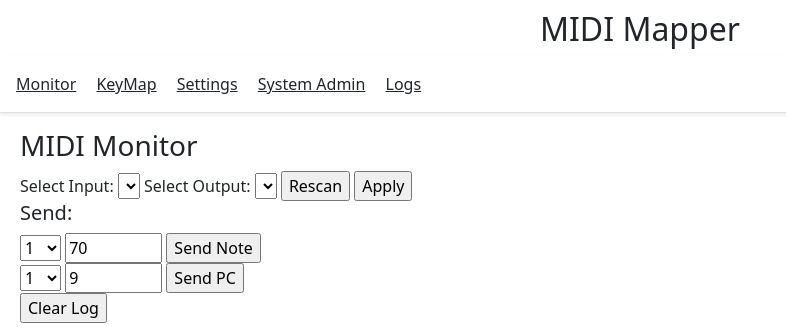
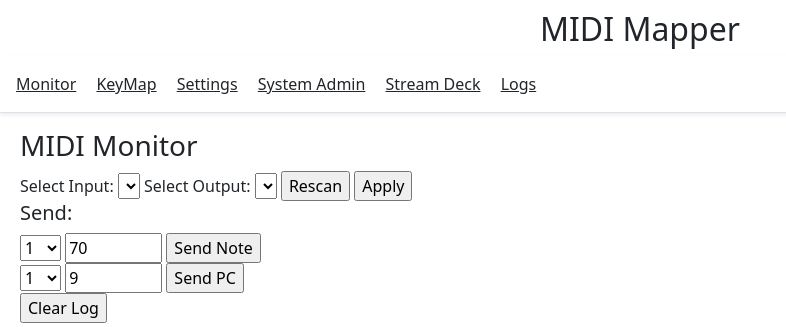
Before and after one commit to natedreger/MidiMapper-Public-Beta, a Flask app: page / in a window 1280 px wide. Shown: the top 327 px of the page, without its empty margins (0-786 px from the left). Run offline with Flask 3, Linux system fonts and the light colour scheme; lists and menus that the app fills with data are empty; parts of the project's set-up code (start-up, migrations or seed data) failed here and were passed over; some libraries are stand-ins or nearby versions.

Commit message:
streamdeck companion

```diff
--- a/app.py
+++ b/app.py
@@ -150,7 +150,7 @@
 try:
     ledThread.start()
     osc_process.start()
-    streamdeck.start()
+    # streamdeck.start()
     for server_process in server_processes:
         server_process.start()
     for midi_process in midi_processes:
--- a/templates/base.html
+++ b/templates/base.html
@@ -22,6 +22,7 @@
      <a class="p-2 text-dark" href="{{url_for('keymap')}}">KeyMap</a>
      <a class="p-2 text-dark" href="{{url_for('settings')}}">Settings</a>
      <a class="p-2 text-dark" href="{{url_for('sys_admin')}}">System Admin</a>
+     <a class="p-2 text-dark" href="https://midimapper.local:8000">Stream Deck</a>
      <a class="p-2 text-dark" href="{{url_for('log')}}">Logs</a>
    </nav>
  </header>
```
